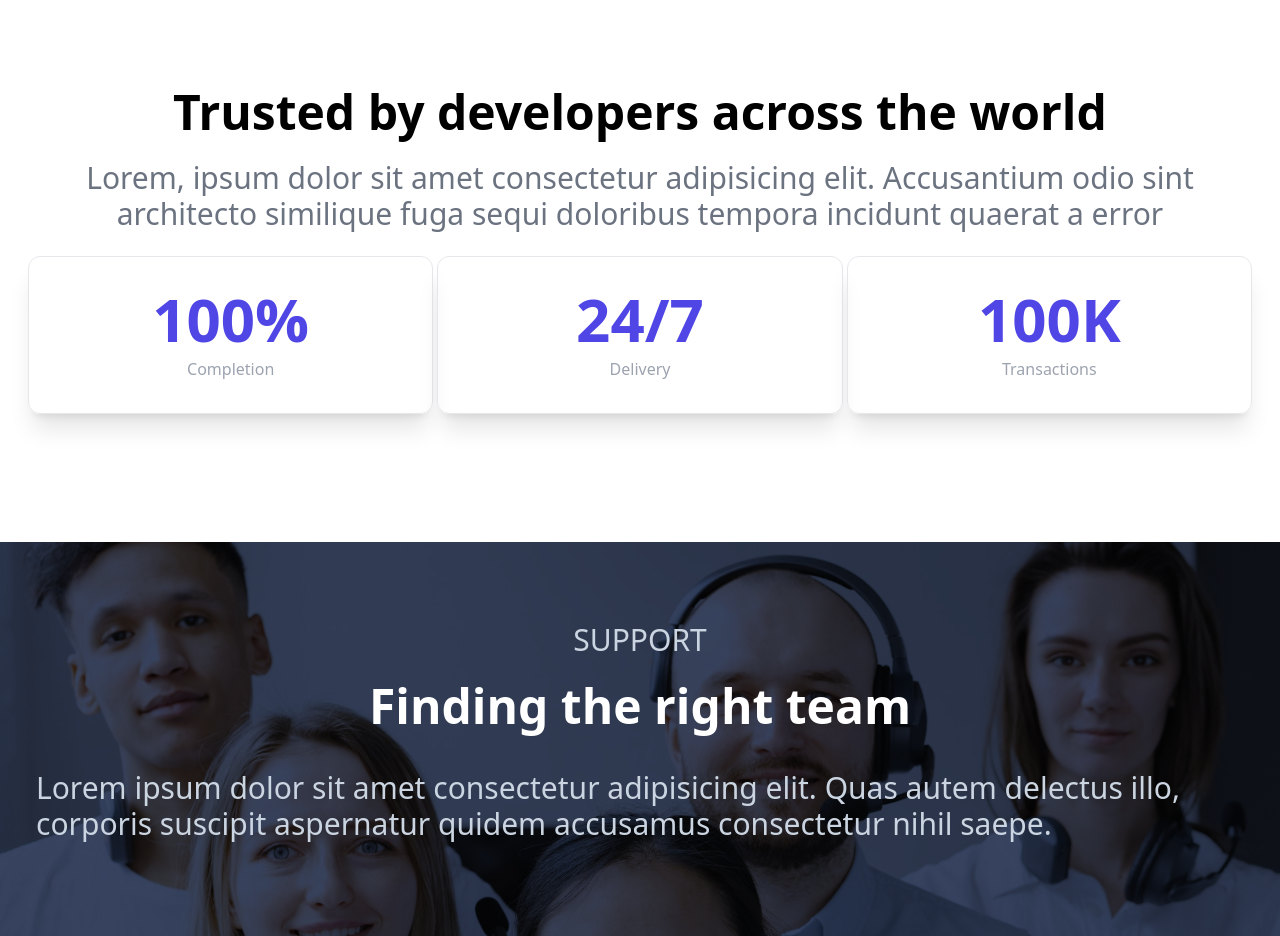
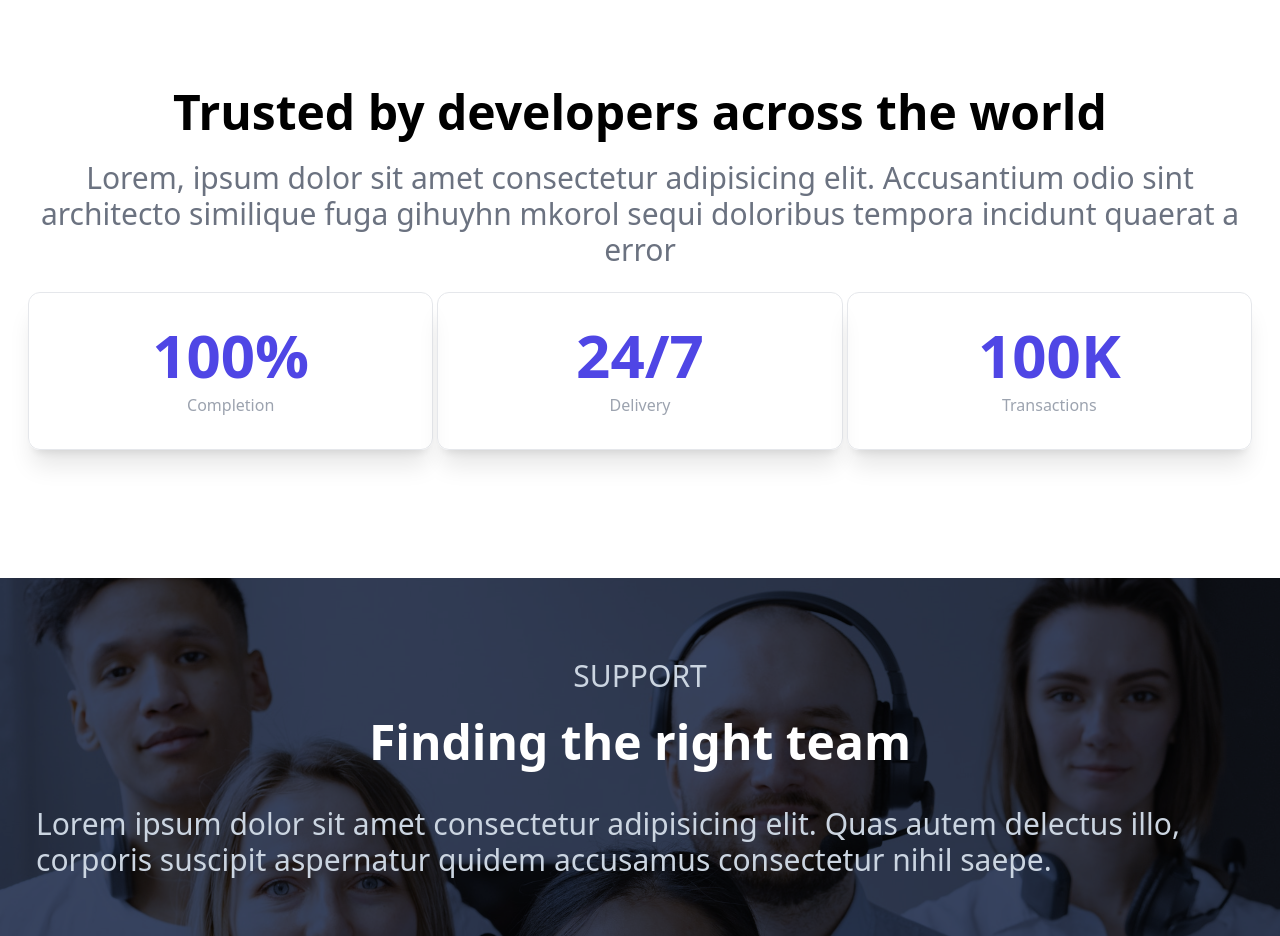
Before and after one commit to bihanviranga/tailwinds-business-site, a React (Create React App) app: page / in a window 1280 px wide. Shown: the part 840-1776 px from the top of the page. Built offline with nearby package versions, Linux system fonts and the light colour scheme.

Commit message:
Changes in About

```diff
--- a/src/components/About.jsx
+++ b/src/components/About.jsx
@@ -8,7 +8,7 @@ function About() {
           </h2>
           <p className="text-3xl py-6 text-gray-500">
             Lorem, ipsum dolor sit amet consectetur adipisicing elit.
-            Accusantium odio sint architecto similique fuga sequi doloribus
+            Accusantium odio sint architecto similique fuga gihuyhn  mkorol sequi doloribus
             tempora incidunt quaerat a error
           </p>
         </div>
```
